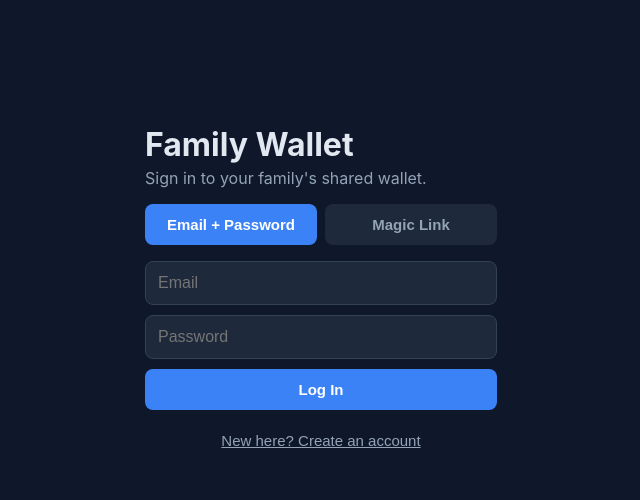
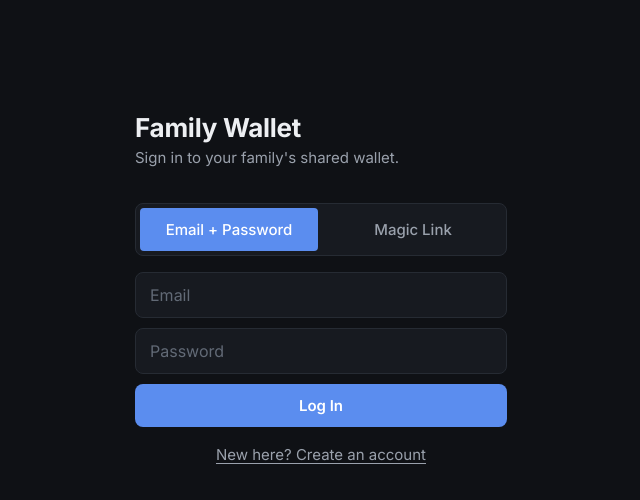
Before and after one commit to Abul-Mich/WalletApp, a React (Vite) app: page / in a window 1280 px wide. Shown: the top 500 px of the page, without its empty margins (319-959 px from the left). Built offline with nearby package versions, Linux system fonts and the light colour scheme; no server answers.

Commit message:
feat: Enhance Dashboard with settings view and design tokens for consistent styling

```diff
--- a/index.html
+++ b/index.html
@@ -3,8 +3,14 @@
   <head>
     <meta charset="UTF-8" />
     <meta name="viewport" content="width=device-width, initial-scale=1.0, viewport-fit=cover" />
-    <meta name="theme-color" content="#0f172a" />
+    <meta name="theme-color" content="#0b1d1a" />
     <link rel="icon" type="image/svg+xml" href="/favicon.svg" />
+    <link rel="preconnect" href="https://fonts.googleapis.com" />
+    <link rel="preconnect" href="https://fonts.gstatic.com" crossorigin />
+    <link
+      href="https://fonts.googleapis.com/css2?family=Inter:wght@400;500;600;700&display=swap"
+      rel="stylesheet"
+    />
     <title>Family Wallet</title>
   </head>
   <body>
--- a/src/index.css
+++ b/src/index.css
@@ -1,28 +1,100 @@
+/* ===================================================================
+   Family Wallet -- design tokens
+   Simple, calm, single-accent design for a shared family wallet.
+   One neutral dark surface scale + one accent color used sparingly,
+   so status colors (over/near limit) stay the things that stand out.
+   =================================================================== */
+
+:root {
+  /* color */
+  --bg: #0f1115;
+  --surface: #171a20;
+  --surface-raised: #1c2028;
+  --surface-hover: #21262f;
+  --border: #262b33;
+  --border-soft: #1d222a;
+  --text: #edeff2;
+  --text-muted: #9aa1ac;
+  --text-faint: #626a76;
+
+  --accent: #5b8def;
+  --accent-bright: #77a1f4;
+  --accent-ink: #0b1220;
+  --success: #3ecf8e;
+  --danger: #ef6a5f;
+  --warning: #eab04d;
+
+  /* type */
+  --font-body: 'Inter', -apple-system, BlinkMacSystemFont, 'Segoe UI', Roboto, sans-serif;
+
+  /* scale */
+  --radius-sm: 8px;
+  --radius-md: 12px;
+  --radius-lg: 16px;
+}
+
 * {
   box-sizing: border-box;
 }
 
+html {
+  -webkit-tap-highlight-color: transparent;
+}
+
 body {
   margin: 0;
-  font-family: -apple-system, BlinkMacSystemFont, 'Segoe UI', Roboto, sans-serif;
-  background: #0f172a;
-  color: #e2e8f0;
+  font-family: var(--font-body);
+  background: var(--bg);
+  color: var(--text);
   min-height: 100vh;
+  -webkit-font-smoothing: antialiased;
 }
 
+h1, h2, h3 {
+  font-family: var(--font-body);
+  letter-spacing: -0.01em;
+}
+
+:focus-visible {
+  outline: 2px solid var(--accent);
+  outline-offset: 2px;
+  border-radius: 4px;
+}
+
+::selection {
+  background: var(--accent);
+  color: var(--accent-ink);
+}
+
+::-webkit-scrollbar { width: 10px; height: 10px; }
+::-webkit-scrollbar-track { background: transparent; }
+::-webkit-scrollbar-thumb { background: var(--border); border-radius: 999px; border: 2px solid var(--bg); }
+
+/* ===================================================================
+   Auth screens (Login / FamilySetup)
+   =================================================================== */
+
 .auth-screen {
-  max-width: 400px;
-  margin: 10vh auto;
-  padding: 24px;
+  max-width: 420px;
+  margin: 0 auto;
+  min-height: 100vh;
+  padding: 14vh 24px 40px;
+  display: flex;
+  flex-direction: column;
 }
 
 .auth-screen h1 {
-  margin-bottom: 4px;
+  margin: 0 0 4px;
+  font-size: 26px;
+  font-weight: 700;
+  color: var(--text);
 }
 
 .subtitle {
-  color: #94a3b8;
+  color: var(--text-muted);
   margin-top: 0;
+  font-size: 15px;
+  line-height: 1.5;
 }
 
 form {
@@ -34,90 +106,235 @@ form {
 
 input,
 select {
-  padding: 12px;
-  border-radius: 8px;
-  border: 1px solid #334155;
-  background: #1e293b;
-  color: #e2e8f0;
+  padding: 12px 14px;
+  border-radius: var(--radius-sm);
+  border: 1px solid var(--border);
+  background: var(--surface);
+  color: var(--text);
+  font-family: var(--font-body);
   font-size: 16px; /* prevents iOS zoom-on-focus */
+  transition: border-color 120ms ease, background 120ms ease;
+}
+
+input::placeholder {
+  color: var(--text-faint);
+}
+
+input:hover,
+select:hover {
+  border-color: var(--text-faint);
+}
+
+input:focus,
+select:focus {
+  outline: none;
+  border-color: var(--accent);
+  background: var(--surface-raised);
+}
+
+select {
+  cursor: pointer;
 }
 
 button {
-  padding: 12px;
-  border-radius: 8px;
+  padding: 12px 16px;
+  border-radius: var(--radius-sm);
   border: none;
-  background: #3b82f6;
-  color: white;
+  background: var(--accent);
+  color: #fff;
+  font-family: var(--font-body);
   font-size: 15px;
   font-weight: 600;
   cursor: pointer;
+  transition: background 120ms ease, transform 80ms ease, opacity 120ms ease;
+}
+
+button:hover {
+  background: var(--accent-bright);
+}
+
+button:active {
+  transform: scale(0.98);
+}
+
+button:disabled {
+  opacity: 0.5;
+  cursor: default;
+  transform: none;
 }
 
 button.link-btn {
   background: transparent;
-  color: #94a3b8;
+  color: var(--text-muted);
   font-weight: 400;
   text-decoration: underline;
+  text-underline-offset: 3px;
+  padding: 8px 4px;
+}
+
+button.link-btn:hover {
+  background: transparent;
+  color: var(--text);
 }
 
 .mode-toggle {
   display: flex;
-  gap: 8px;
-  margin-top: 16px;
+  gap: 6px;
+  margin-top: 18px;
+  background: var(--surface);
+  border: 1px solid var(--border);
+  border-radius: var(--radius-sm);
+  padding: 4px;
 }
 
 .mode-toggle button {
   flex: 1;
-  background: #1e293b;
-  color: #94a3b8;
+  background: transparent;
+  color: var(--text-muted);
+  font-weight: 500;
+  border-radius: calc(var(--radius-sm) - 4px);
+}
+
+.mode-toggle button:hover {
+  background: var(--surface-hover);
+  color: var(--text);
 }
 
 .mode-toggle button.active {
-  background: #3b82f6;
-  color: white;
+  background: var(--accent);
+  color: #fff;
+}
+
+.mode-toggle button.active:hover {
+  background: var(--accent-bright);
 }
 
 .status {
   margin-top: 12px;
-  color: #94a3b8;
+  color: var(--text-muted);
+  font-size: 14px;
+  line-height: 1.5;
 }
 
 .status.error {
-  color: #f87171;
+  color: var(--danger);
 }
 
+/* ===================================================================
+   Dashboard shell -- mobile-first, becomes a responsive grid on
+   tablet/desktop.
+   =================================================================== */
+
 .dashboard {
-  max-width: 480px;
+  max-width: 1100px;
   margin: 0 auto;
-  padding: 24px 16px 80px;
+  padding: 20px 16px 96px;
+  display: grid;
+  grid-template-columns: 1fr;
+  gap: 14px;
+  align-items: start;
 }
 
-.card {
-  background: #1e293b;
-  border-radius: 12px;
-  padding: 16px;
-  margin-bottom: 16px;
+.dashboard > header {
+  display: flex;
+  align-items: center;
+  justify-content: space-between;
+  gap: 12px;
+  padding: 4px 2px 14px;
+  margin-bottom: 4px;
 }
 
-.card h2 {
-  margin: 0 0 8px;
-  font-size: 15px;
-  color: #94a3b8;
-  text-transform: uppercase;
-  letter-spacing: 0.05em;
-}
-
-.balance {
-  font-size: 32px;
+.dashboard > header h1 {
+  font-size: 22px;
   font-weight: 700;
   margin: 0;
 }
 
+.dashboard > header .subtitle {
+  font-size: 13px;
+  color: var(--text-faint);
+  margin: 2px 0 0;
+}
+
+.settings-btn,
+.back-btn {
+  flex: 0 0 auto;
+  background: var(--surface);
+  color: var(--text-muted);
+  border: 1px solid var(--border);
+  padding: 9px 14px;
+  font-size: 13px;
+  font-weight: 600;
+}
+
+.settings-btn:hover,
+.back-btn:hover {
+  background: var(--surface-hover);
+  color: var(--text);
+}
+
+@media (min-width: 720px) {
+  .dashboard {
+    grid-template-columns: repeat(2, minmax(0, 1fr));
+    grid-auto-flow: row dense;
+    gap: 16px 18px;
+    padding: 32px 28px 96px;
+  }
+
+  .dashboard > header,
+  .limit-banner,
+  .card:has(.balance),
+  .signout {
+    grid-column: 1 / -1;
+  }
+}
+
+@media (min-width: 1080px) {
+  .dashboard {
+    grid-template-columns: repeat(3, minmax(0, 1fr));
+    padding-top: 40px;
+  }
+}
+
+/* ===================================================================
+   Cards
+   =================================================================== */
+
+.card {
+  background: var(--surface);
+  border: 1px solid var(--border-soft);
+  border-radius: var(--radius-lg);
+  padding: 16px 16px 18px;
+}
+
+.card h2 {
+  margin: 0 0 12px;
+  font-size: 12px;
+  font-weight: 700;
+  color: var(--text-faint);
+  text-transform: uppercase;
+  letter-spacing: 0.07em;
+}
+
+.balance {
+  font-size: 34px;
+  font-weight: 700;
+  font-variant-numeric: tabular-nums;
+  color: var(--text);
+  margin: 2px 0 0;
+  letter-spacing: -0.01em;
+}
+
 .hint {
-  color: #64748b;
+  color: var(--text-faint);
   font-size: 13px;
-  margin: 4px 0 0;
+  line-height: 1.5;
+  margin: 6px 0 0;
 }
+
+/* ===================================================================
+   Members
+   =================================================================== */
 
 .member-list {
   list-style: none;
@@ -128,8 +345,10 @@ button.link-btn {
 .member-list li {
   display: flex;
   justify-content: space-between;
-  padding: 8px 0;
-  border-bottom: 1px solid #334155;
+  align-items: center;
+  padding: 10px 0;
+  border-bottom: 1px solid var(--border-soft);
+  font-size: 14px;
 }
 
 .member-list li:last-child {
@@ -139,26 +358,47 @@ button.link-btn {
 .badge {
   font-size: 11px;
   text-transform: uppercase;
-  padding: 2px 8px;
+  letter-spacing: 0.05em;
+  padding: 3px 9px;
   border-radius: 999px;
-  background: #334155;
+  background: var(--surface-hover);
+  color: var(--text-muted);
 }
 
 .badge.admin {
-  background: #3b82f6;
+  background: rgba(91, 141, 239, 0.14);
+  color: var(--accent-bright);
+}
+
+.badge.superadmin {
+  background: rgba(91, 141, 239, 0.22);
+  color: var(--accent-bright);
 }
 
 .invite-code {
-  font-size: 28px;
+  font-size: 26px;
   font-weight: 700;
   letter-spacing: 0.1em;
   margin: 0;
+  color: var(--text);
 }
 
 .signout {
   width: 100%;
-  background: #334155;
+  background: transparent;
+  color: var(--text-muted);
+  border: 1px solid var(--border);
+  margin-top: 4px;
 }
+
+.signout:hover {
+  background: var(--surface);
+  color: var(--text);
+}
+
+/* ===================================================================
+   Forms embedded in cards
+   =================================================================== */
 
 .inline-form {
   flex-direction: row;
@@ -170,6 +410,8 @@ button.link-btn {
 .inline-form select {
   flex: 1;
   min-width: 100px;
+  padding: 10px 12px;
+  font-size: 15px;
 }
 
 .inline-form button {
@@ -180,6 +422,10 @@ button.link-btn {
   flex-basis: 100%;
 }
 
+/* ===================================================================
+   Transactions
+   =================================================================== */
+
 .txn-list {
   list-style: none;
   padding: 0;
@@ -187,8 +433,8 @@ button.link-btn {
 }
 
 .txn-list li {
-  padding: 10px 0;
-  border-bottom: 1px solid #334155;
+  padding: 12px 0;
+  border-bottom: 1px solid var(--border-soft);
 }
 
 .txn-list li:last-child {
@@ -199,45 +445,60 @@ button.link-btn {
   display: flex;
   justify-content: space-between;
   align-items: baseline;
+  gap: 12px;
 }
 
 .txn-amount {
   font-weight: 700;
-  color: #f87171;
+  font-size: 14.5px;
+  color: var(--danger);
+  white-space: nowrap;
 }
 
 .txn-meta {
   font-size: 12px;
-  color: #94a3b8;
+  color: var(--text-faint);
+  text-align: right;
 }
 
 .txn-note {
   margin: 4px 0 0;
   font-size: 13px;
-  color: #cbd5e1;
+  color: var(--text-muted);
 }
 
 .txn-converted {
-  color: #64748b;
+  color: var(--text-faint);
   font-weight: 400;
   font-size: 12px;
 }
 
 .load-more {
   width: 100%;
-  margin-top: 12px;
-  background: #334155;
+  margin-top: 14px;
+  background: transparent;
+  color: var(--text-muted);
+  border: 1px dashed var(--border);
 }
+
+.load-more:hover {
+  background: var(--surface-hover);
+  color: var(--text);
+}
+
+/* ===================================================================
+   Bills / planned payments
+   =================================================================== */
 
 .bill-list {
   list-style: none;
   padding: 0;
-  margin: 0 0 12px;
+  margin: 0 0 14px;
 }
 
 .bill-row {
-  padding: 10px 0;
-  border-bottom: 1px solid #334155;
+  padding: 12px 0;
+  border-bottom: 1px solid var(--border-soft);
 }
 
 .bill-row:last-child {
@@ -245,32 +506,43 @@ button.link-btn {
 }
 
 .bill-row.soon .breakdown-row span:first-child {
-  color: #fbbf24;
+  color: var(--warning);
 }
 
 .bill-row.overdue .breakdown-row span:first-child {
-  color: #f87171;
+  color: var(--danger);
 }
 
 .bill-meta {
   display: flex;
   justify-content: space-between;
   align-items: center;
+  gap: 8px;
   font-size: 12px;
-  color: #94a3b8;
-  margin-top: 4px;
+  color: var(--text-faint);
+  margin-top: 6px;
 }
 
 .bill-actions {
   display: flex;
   gap: 6px;
+  flex: 0 0 auto;
 }
 
 .bill-actions button:not(.remove-btn) {
-  padding: 4px 10px;
+  padding: 5px 12px;
   font-size: 12px;
-  background: #3b82f6;
+  background: var(--surface-hover);
+  color: var(--accent-bright);
 }
+
+.bill-actions button:not(.remove-btn):hover {
+  background: rgba(91, 141, 239, 0.16);
+}
+
+/* ===================================================================
+   Activity feed
+   =================================================================== */
 
 .activity-list {
   list-style: none;
@@ -282,8 +554,9 @@ button.link-btn {
   display: flex;
   justify-content: space-between;
   align-items: center;
-  padding: 8px 0;
-  border-bottom: 1px solid #334155;
+  gap: 10px;
+  padding: 9px 0;
+  border-bottom: 1px solid var(--border-soft);
   font-size: 13px;
 }
 
@@ -294,24 +567,33 @@ button.link-btn {
 .txn-actions {
   display: flex;
   gap: 6px;
-  margin-top: 6px;
+  margin-top: 8px;
 }
 
 .txn-actions button {
-  padding: 3px 10px;
+  padding: 4px 11px;
   font-size: 12px;
-  background: #334155;
+  background: var(--surface-hover);
+  color: var(--text-muted);
+}
+
+.txn-actions button:hover {
+  color: var(--text);
 }
 
 .txn-edit {
-  padding: 10px 0;
-  border-bottom: 1px solid #334155;
+  padding: 12px 0;
+  border-bottom: 1px solid var(--border-soft);
 }
+
+/* ===================================================================
+   Budgets / category breakdown
+   =================================================================== */
 
 .category-budget-row {
   display: block !important;
-  padding: 10px 0;
-  border-bottom: 1px solid #334155;
+  padding: 12px 0;
+  border-bottom: 1px solid var(--border-soft);
 }
 
 .category-budget-row:last-child {
@@ -322,43 +604,41 @@ button.link-btn {
   display: flex;
   justify-content: space-between;
   align-items: center;
-  margin-bottom: 6px;
-}
-
-.badge.superadmin {
-  background: #a855f7;
+  margin-bottom: 8px;
+  font-size: 14px;
 }
 
 .rate-eq {
   align-self: center;
-  color: #94a3b8;
+  color: var(--text-faint);
   font-size: 14px;
 }
 
 .limit-banner {
-  border-radius: 10px;
-  padding: 12px 16px;
-  margin-bottom: 16px;
+  border-radius: var(--radius-md);
+  padding: 13px 16px;
+  margin-bottom: 2px;
   font-size: 14px;
   font-weight: 600;
 }
 
 .limit-banner.near {
-  background: #78350f;
-  color: #fde68a;
+  background: rgba(234, 176, 77, 0.12);
+  color: var(--warning);
 }
 
 .limit-banner.over {
-  background: #7f1d1d;
-  color: #fecaca;
+  background: rgba(239, 106, 95, 0.12);
+  color: var(--danger);
 }
 
 .subsection {
-  font-size: 13px;
+  font-size: 12px;
+  font-weight: 700;
   text-transform: uppercase;
-  letter-spacing: 0.05em;
-  color: #94a3b8;
-  margin: 16px 0 8px;
+  letter-spacing: 0.06em;
+  color: var(--text-faint);
+  margin: 20px 0 10px;
 }
 
 .subsection:first-child {
@@ -369,7 +649,7 @@ button.link-btn {
   display: flex;
   align-items: center;
   gap: 8px;
-  margin-bottom: 8px;
+  margin-bottom: 10px;
   flex-wrap: wrap;
 }
 
@@ -381,26 +661,28 @@ button.link-btn {
 .limit-row input,
 .limit-row select {
   flex: 0 1 90px;
-  padding: 8px;
+  padding: 9px;
+  font-size: 14px;
 }
 
 .limit-currency {
-  color: #64748b;
-  font-size: 13px;
+  color: var(--text-faint);
+  font-size: 12px;
 }
 
 .category-list {
   list-style: none;
   padding: 0;
-  margin: 0 0 12px;
+  margin: 0 0 14px;
 }
 
 .category-list li {
   display: flex;
   justify-content: space-between;
   align-items: center;
-  padding: 6px 0;
-  border-bottom: 1px solid #334155;
+  padding: 7px 0;
+  border-bottom: 1px solid var(--border-soft);
+  font-size: 14px;
 }
 
 .category-list li:last-child {
@@ -409,9 +691,13 @@ button.link-btn {
 
 .remove-btn {
   background: transparent;
-  color: #f87171;
-  padding: 2px 8px;
-  font-size: 14px;
+  color: var(--danger);
+  padding: 3px 9px;
+  font-size: 13px;
+}
+
+.remove-btn:hover {
+  background: rgba(239, 106, 95, 0.12);
 }
 
 .breakdown-list {
@@ -421,36 +707,43 @@ button.link-btn {
 }
 
 .breakdown-list li {
-  margin-bottom: 10px;
+  margin-bottom: 12px;
+}
+
+.breakdown-list li:last-child {
+  margin-bottom: 0;
 }
 
 .breakdown-row {
   display: flex;
   justify-content: space-between;
   font-size: 13px;
-  margin-bottom: 4px;
+  margin-bottom: 5px;
+  gap: 8px;
 }
 
 .breakdown-bar-track {
-  background: #334155;
+  background: var(--border-soft);
   border-radius: 4px;
   height: 6px;
   overflow: hidden;
 }
 
 .breakdown-bar {
-  background: #3b82f6;
+  background: var(--accent);
   height: 100%;
+  border-radius: 4px;
+  transition: width 240ms ease;
 }
 
 .status-row {
-  margin-bottom: 12px;
+  margin-bottom: 14px;
 }
 
 .breakdown-bar.near {
-  background: #f59e0b;
+  background: var(--warning);
 }
 
 .breakdown-bar.over {
-  background: #ef4444;
+  background: var(--danger);
 }
```
Also changed, not shown: src/pages/Dashboard.jsx (+61 -38 lines), 1 other file (tests, documents, lock files or other folders).
